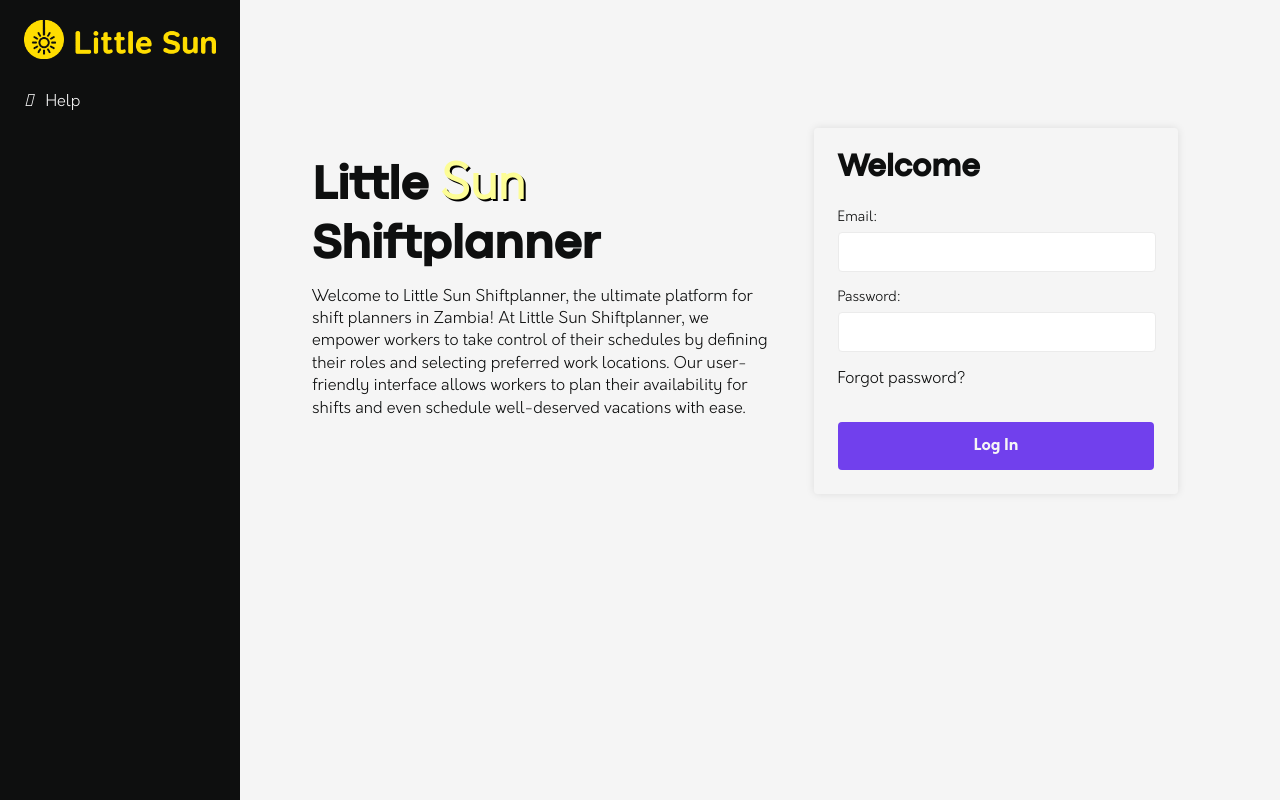
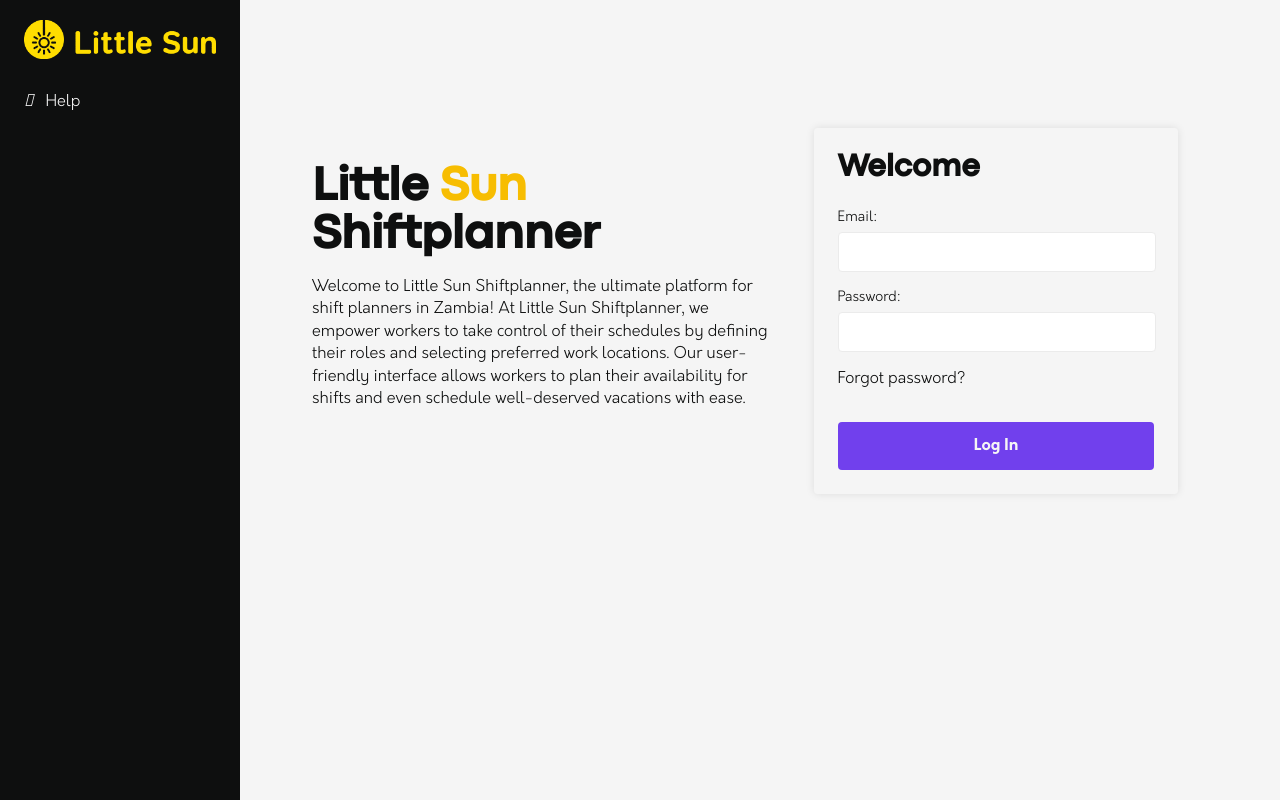
Before and after one commit to NANIOY/Little-Sun, a PHP site: page /login.php in a window 1280 px wide. Run offline with PHP 8.4, Linux system fonts and the light colour scheme; data that the repository does not hold is empty.

Commit message:
fix: yellow contrast

```diff
--- a/login.php
+++ b/login.php
@@ -50,7 +50,7 @@ if (!empty($_POST)) {
     <main>
 
         <div class="LittleSunTitleShiftplanner">
-            <h2>Little <span style="color:#FDFD96; text-shadow: 2px 2px #010101">Sun</span> Shiftplanner</h2>
+            <h2>Little <strong style="color:#F7BD01;">Sun</strong> Shiftplanner</h2>
             <p>Welcome to Little Sun Shiftplanner, the ultimate platform for shift planners in Zambia! At Little Sun
                 Shiftplanner, we empower workers to take control of their schedules by defining their roles and
                 selecting preferred work locations. Our user-friendly interface allows workers to plan their
```
